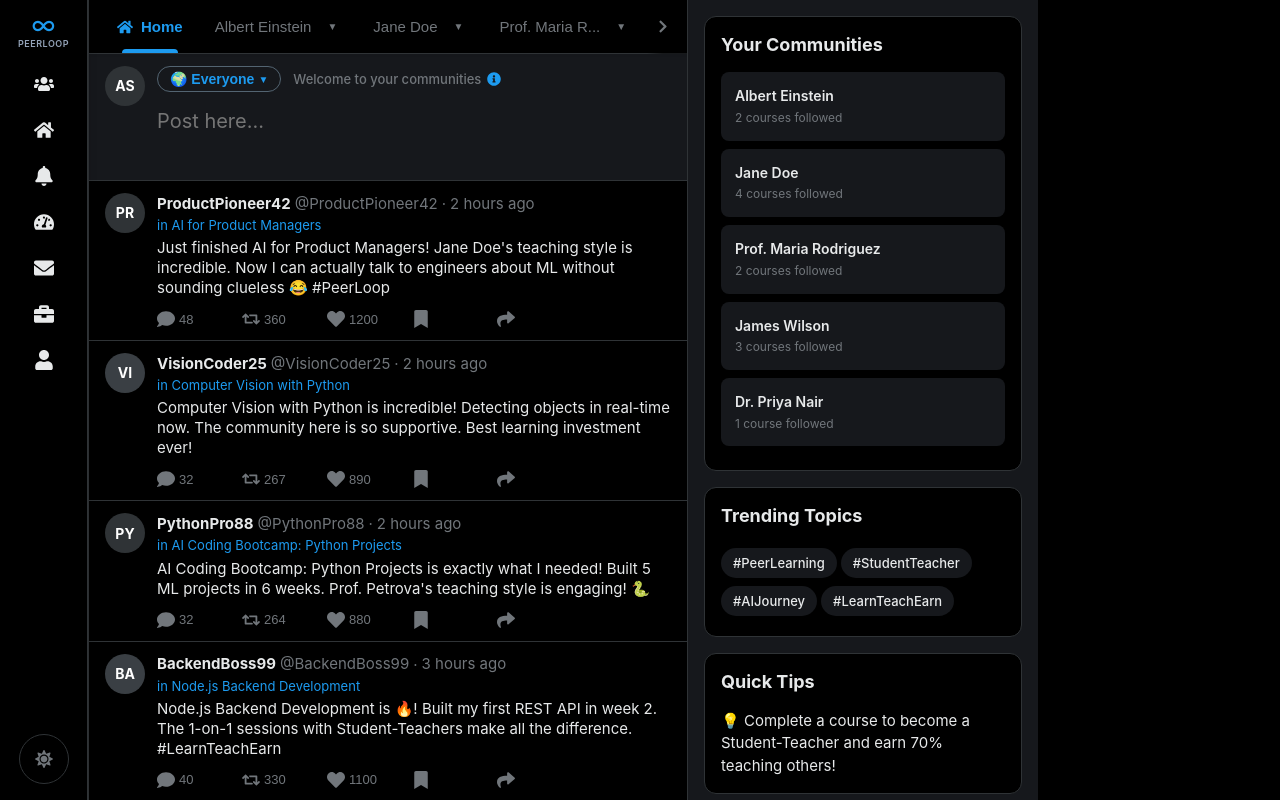
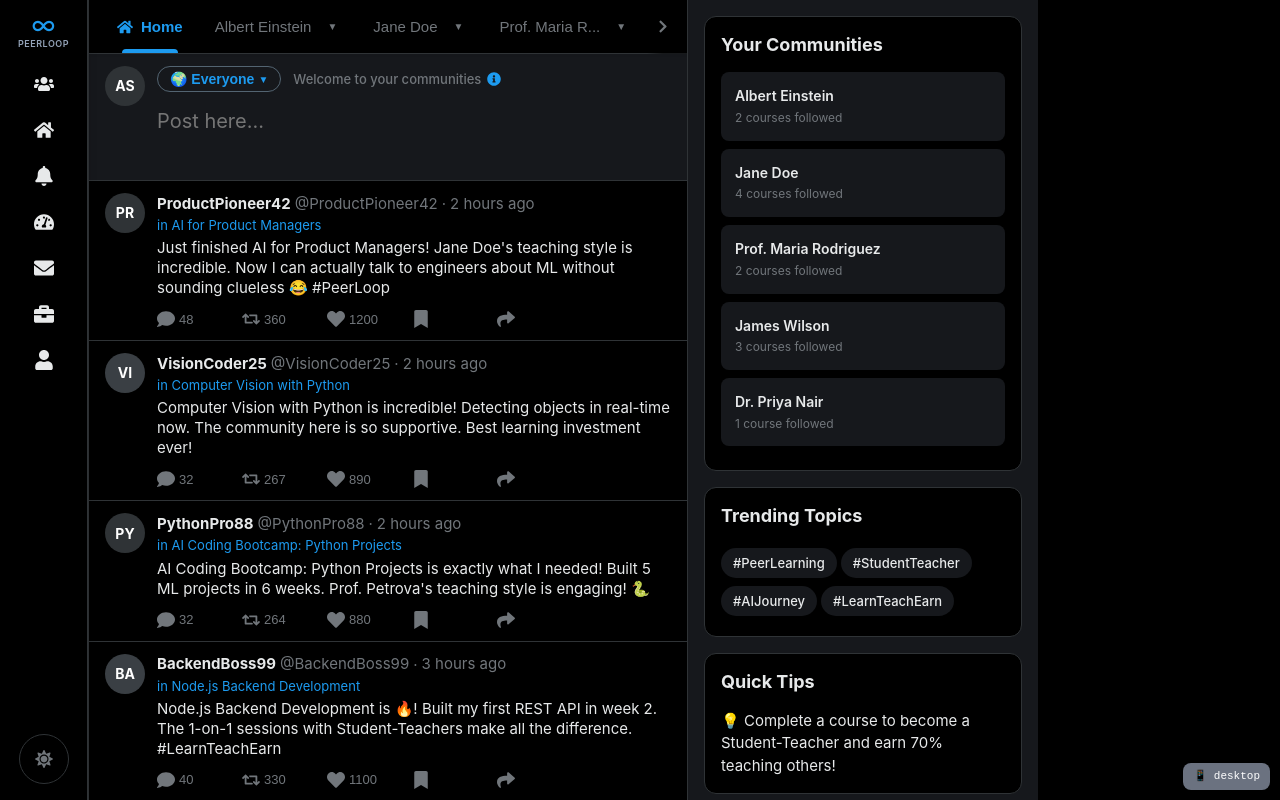
Before and after one commit to brianpeerloop/Peerloopapp, a React (Create React App) app: page / in a window 1280 px wide. Built offline with nearby package versions, Linux system fonts and the light colour scheme.

Commit message:
Add device detection hook with debug overlay

```diff
--- a/src/App.js
+++ b/src/App.js
@@ -5,6 +5,7 @@ import Sidebar from './components/Sidebar';
 import CreatorSidebar from './components/CreatorSidebar';
 import MainContent from './components/MainContent';
 import ErrorBoundary from './components/ErrorBoundary';
+import useDeviceDetect from './hooks/useDeviceDetect';
 
 /**
  * Main Application Component
@@ -14,6 +15,9 @@ import ErrorBoundary from './components/ErrorBoundary';
  * consisting of a sidebar and main content area.
  */
 function App() {
+  // Device detection hook
+  const device = useDeviceDetect();
+
   // Global state for tracking which menu item is currently active
   // This determines what content is displayed in the main area
   const [activeMenu, setActiveMenu] = useState('My Community');
@@ -32,6 +36,35 @@ function App() {
     document.body.classList.toggle('dark-mode', isDarkMode);
     localStorage.setItem('darkMode', JSON.stringify(isDarkMode));
   }, [isDarkMode]);
+
+  // Debug mode - set to true to show device info overlay
+  const [showDeviceDebug, setShowDeviceDebug] = useState(false);
+
+  // Apply device classes to body for CSS targeting
+  useEffect(() => {
+    const body = document.body;
+
+    // Clear previous device classes
+    body.classList.remove('is-mobile', 'is-tablet', 'is-desktop', 'is-touch',
+      'is-ios', 'is-android', 'is-safari', 'is-chrome', 'is-standalone',
+      'is-portrait', 'is-landscape');
+
+    // Add current device classes
+    if (device.isMobile) body.classList.add('is-mobile');
+    if (device.isTablet) body.classList.add('is-tablet');
+    if (device.isDesktop) body.classList.add('is-desktop');
+    if (device.isTouchDevice) body.classList.add('is-touch');
+    if (device.isIOS) body.classList.add('is-ios');
+    if (device.isAndroid) body.classList.add('is-android');
+    if (device.isSafari) body.classList.add('is-safari');
+    if (device.isChrome) body.classList.add('is-chrome');
+    if (device.isStandalone) body.classList.add('is-standalone');
+    if (device.isPortrait) body.classList.add('is-portrait');
+    if (device.isLandscape) body.classList.add('is-landscape');
+
+    // Log device info for debugging
+    console.log('📱 Device detected:', device.deviceType, device.os, device.browser, device.screenWidth + 'x' + device.screenHeight);
+  }, [device]);
 
   // Toggle dark mode
   const toggleDarkMode = () => setIsDarkMode(prev => !prev);
@@ -88,7 +121,7 @@ function App() {
 
   return (
     <ErrorBoundary>
-      <div className={`app ${isDarkMode ? 'dark-mode' : ''}`}>
+      <div className={`app ${isDarkMode ? 'dark-mode' : ''} ${device.deviceType}`}>
         {/* Left Sidebar - Navigation and user profile */}
         {isCreatorMode ? (
           <CreatorSidebar
@@ -98,6 +131,7 @@ function App() {
             onBackToMain={handleBackToMain}
             isDarkMode={isDarkMode}
             toggleDarkMode={toggleDarkMode}
+            device={device}
           />
         ) : (
           <Sidebar
@@ -106,6 +140,7 @@ function App() {
             currentUser={currentUser}
             isDarkMode={isDarkMode}
             toggleDarkMode={toggleDarkMode}
+            device={device}
           />
         )}
 
@@ -116,7 +151,44 @@ function App() {
           onSwitchUser={toggleUser}
           onMenuChange={handleMenuChange}
           isDarkMode={isDarkMode}
+          device={device}
         />
+
+        {/* Device Debug Overlay - Click the badge to expand */}
+        <div
+          className="device-debug-badge"
+          onClick={() => setShowDeviceDebug(!showDeviceDebug)}
+          style={{
+            position: 'fixed',
+            bottom: '10px',
+            right: '10px',
+            background: device.isIOS ? '#007AFF' : device.isAndroid ? '#3DDC84' : '#6B7280',
+            color: 'white',
+            padding: showDeviceDebug ? '12px' : '6px 10px',
+            borderRadius: '8px',
+            fontSize: '11px',
+            fontFamily: 'monospace',
+            zIndex: 9999,
+            cursor: 'pointer',
+            boxShadow: '0 2px 8px rgba(0,0,0,0.3)',
+            maxWidth: showDeviceDebug ? '200px' : 'auto',
+          }}
+        >
+          {showDeviceDebug ? (
+            <div>
+              <div style={{ fontWeight: 'bold', marginBottom: '8px' }}>📱 Device Info</div>
+              <div>Type: {device.deviceType}</div>
+              <div>OS: {device.os}</div>
+              <div>Browser: {device.browser}</div>
+              <div>Screen: {device.screenWidth}×{device.screenHeight}</div>
+              <div>Touch: {device.isTouchDevice ? 'Yes' : 'No'}</div>
+              <div>PWA: {device.isStandalone ? 'Yes' : 'No'}</div>
+              <div style={{ marginTop: '8px', opacity: 0.7 }}>Tap to close</div>
+            </div>
+          ) : (
+            <span>📱 {device.deviceType}</span>
+          )}
+        </div>
       </div>
     </ErrorBoundary>
   );
--- /dev/null
+++ b/src/hooks/useDeviceDetect.js
@@ -0,0 +1,111 @@
+import { useState, useEffect } from 'react';
+
+/**
+ * Custom hook for detecting device type, OS, and browser
+ *
+ * Returns an object with device information that updates on resize
+ *
+ * Usage:
+ *   const { isMobile, isIOS, isSafari, screenWidth } = useDeviceDetect();
+ */
+function useDeviceDetect() {
+  const [deviceInfo, setDeviceInfo] = useState(() => getDeviceInfo());
+
+  useEffect(() => {
+    // Update on resize
+    const handleResize = () => {
+      setDeviceInfo(getDeviceInfo());
+    };
+
+    window.addEventListener('resize', handleResize);
+    return () => window.removeEventListener('resize', handleResize);
+  }, []);
+
+  return deviceInfo;
+}
+
+/**
+ * Gather all device information
+ */
+function getDeviceInfo() {
+  const ua = navigator.userAgent;
+  const screenWidth = window.innerWidth;
+  const screenHeight = window.innerHeight;
+
+  // OS Detection
+  const isIOS = /iPad|iPhone|iPod/.test(ua) && !window.MSStream;
+  const isAndroid = /Android/.test(ua);
+  const isWindows = /Windows/.test(ua);
+  const isMac = /Macintosh/.test(ua);
+
+  // Browser Detection
+  const isSafari = /^((?!chrome|android).)*safari/i.test(ua);
+  const isChrome = /Chrome/.test(ua) && !/Edge|Edg/.test(ua);
+  const isFirefox = /Firefox/.test(ua);
+  const isEdge = /Edge|Edg/.test(ua);
+
+  // Device Type (based on screen width)
+  const isMobile = screenWidth <= 768;
+  const isTablet = screenWidth > 768 && screenWidth <= 1024;
+  const isDesktop = screenWidth > 1024;
+
+  // Touch capability
+  const isTouchDevice = 'ontouchstart' in window || navigator.maxTouchPoints > 0;
+
+  // Specific combinations
+  const isIOSSafari = isIOS && isSafari;
+  const isIOSChrome = isIOS && isChrome;
+  const isAndroidChrome = isAndroid && isChrome;
+
+  // Standalone mode (PWA / added to home screen)
+  const isStandalone = window.matchMedia('(display-mode: standalone)').matches
+    || window.navigator.standalone === true;
+
+  // Orientation
+  const isPortrait = screenHeight > screenWidth;
+  const isLandscape = screenWidth > screenHeight;
+
+  return {
+    // Screen
+    screenWidth,
+    screenHeight,
+    isPortrait,
+    isLandscape,
+
+    // Device type
+    isMobile,
+    isTablet,
+    isDesktop,
+    isTouchDevice,
+
+    // Operating System
+    isIOS,
+    isAndroid,
+    isWindows,
+    isMac,
+
+    // Browser
+    isSafari,
+    isChrome,
+    isFirefox,
+    isEdge,
+
+    // Combinations
+    isIOSSafari,
+    isIOSChrome,
+    isAndroidChrome,
+
+    // PWA
+    isStandalone,
+
+    // Raw user agent (for debugging)
+    userAgent: ua,
+
+    // Friendly device name
+    deviceType: isMobile ? 'mobile' : isTablet ? 'tablet' : 'desktop',
+    os: isIOS ? 'iOS' : isAndroid ? 'Android' : isWindows ? 'Windows' : isMac ? 'Mac' : 'Unknown',
+    browser: isSafari ? 'Safari' : isChrome ? 'Chrome' : isFirefox ? 'Firefox' : isEdge ? 'Edge' : 'Unknown',
+  };
+}
+
+export default useDeviceDetect;
```
